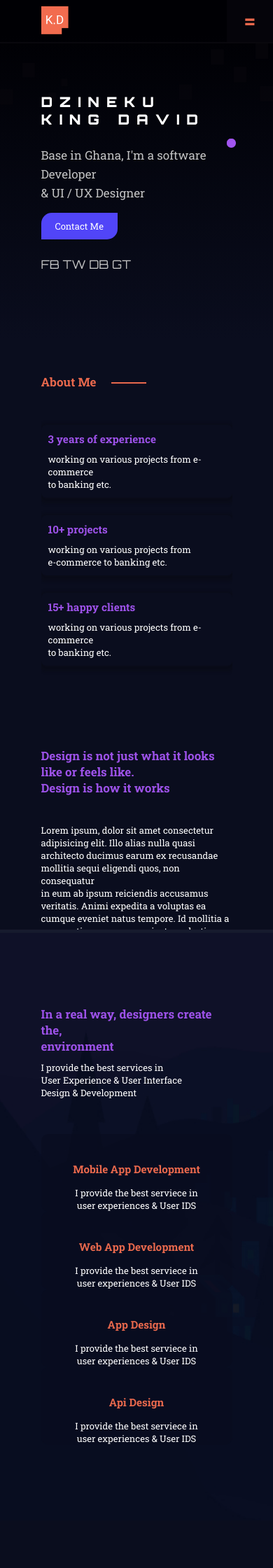
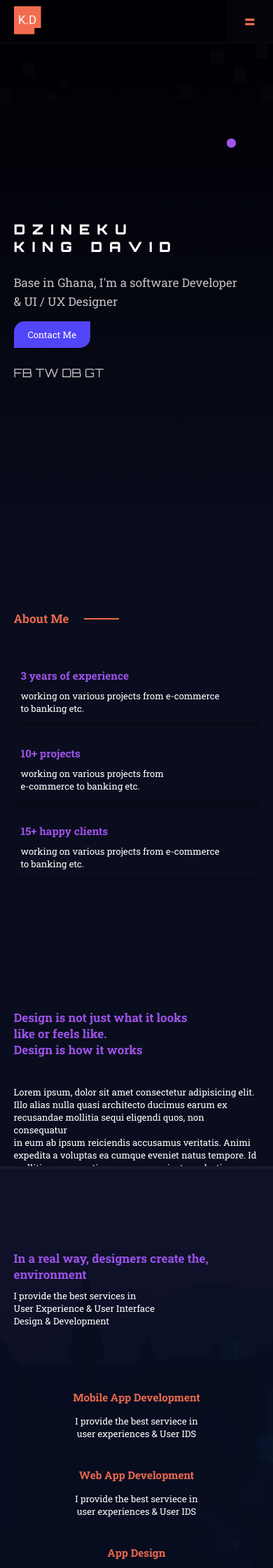
Before and after one commit to Bigthinz/Portfolio, a PHP site: page /index.html in a window 390 px wide. Shown: the top 2240 px of the page at 70% size. Run offline with PHP 8.4, Linux system fonts and the light colour scheme.

Commit message:
screen fix

```diff
--- a/public/css/main.css
+++ b/public/css/main.css
@@ -438,6 +438,10 @@ body {
 }
 
 @media only screen and (max-width: 480px) {
+  .wrap {
+    width: 90% !important;
+  }
+
   .humburger {
     display: block;
   }
@@ -451,7 +455,7 @@ body {
   }
 
   .profile-head {
-    height: 50vh;
+    height: 90vh;
   }
 
   .profile-title h1 {
@@ -468,6 +472,7 @@ body {
 
   .prod-main {
     flex-direction: column;
+    justify-content: center !important;
   }
 
   .skill-card {
--- a/public/scss/main.scss
+++ b/public/scss/main.scss
@@ -7,6 +7,9 @@
 @import './singlePage/_skills';
 @import './singlePage/_forms';
 @media only screen and (max-width:480px) {
+    .wrap {
+        width: 90% !important;
+    }
     .humburger {
         display: block;
     }
@@ -17,7 +20,7 @@
         display: none;
     }
     .profile-head {
-        height: 50vh;
+        height: 90vh;
     }
     .profile-title h1 {
         font-size: 20px !important;
@@ -30,6 +33,7 @@
     }
     .prod-main {
         flex-direction: column;
+        justify-content: center !important;
     }
     .skill-card {
         flex-direction: column;
```
Also changed, not shown: 1 other file.
